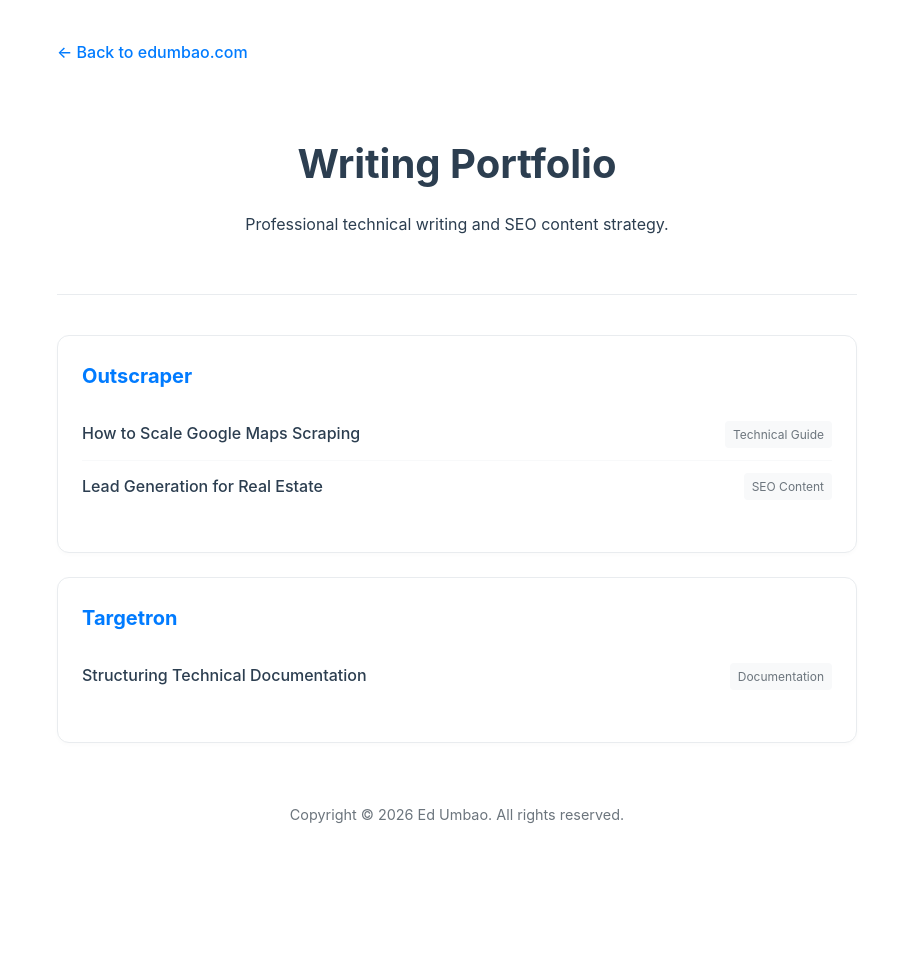
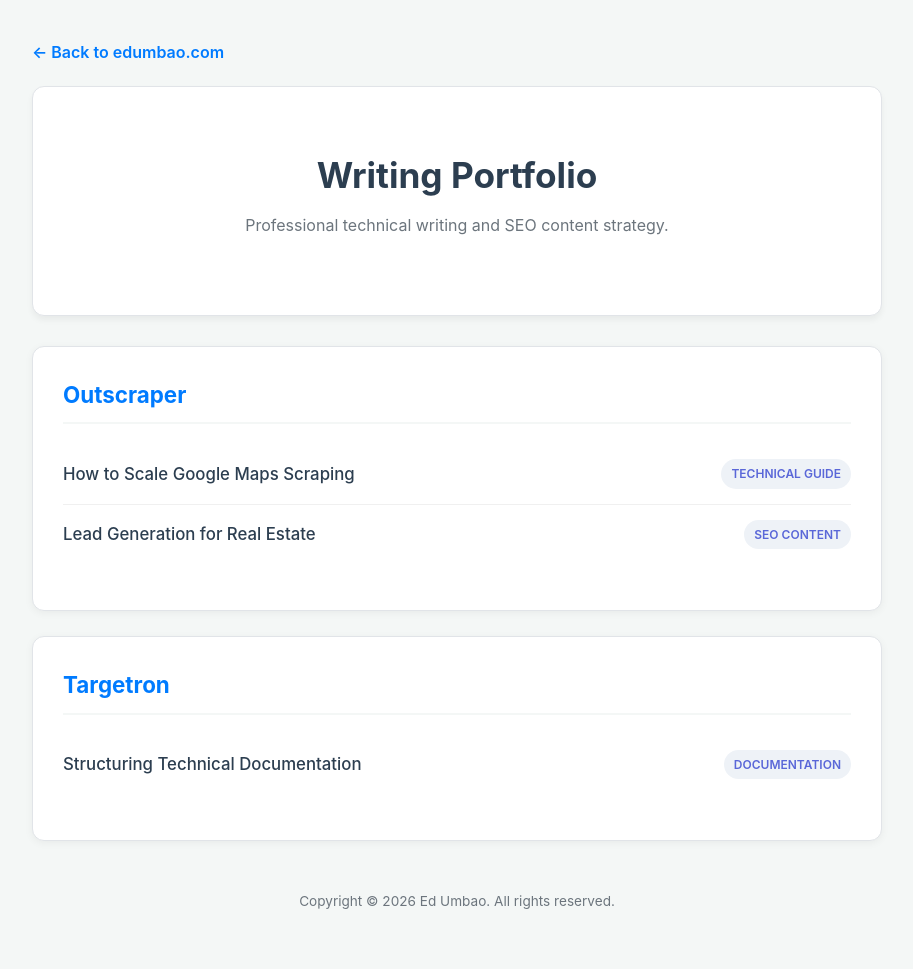
Before and after one commit to edumbao/writing-portfolio, a plain HTML site: page index.html in a window 1280 px wide. Shown: the whole page, without its empty margins (183-1096 px from the left). Before the commit the page ends 880 px from the top, so only its background shows below. Drawn offline with Linux system fonts and the light colour scheme.

Commit message:
Refactor styles for improved layout and design

```diff
--- a/style.css
+++ b/style.css
@@ -2,13 +2,13 @@
     --primary-color: #007bff;
     --text-dark: #2c3e50;
     --text-light: #6c757d;
-    --bg-gray: #f8f9fa;
-    --border-color: #e9ecef;
+    --bg-light: #f4f7f6; /* Subtle gray background */
+    --border-color: #e1e4e8;
 }
 
 body {
     font-family: -apple-system, BlinkMacSystemFont, "Segoe UI", Roboto, sans-serif;
-    background-color: white;
+    background-color: var(--bg-light); /* This removes the "all white" look */
     color: var(--text-dark);
     line-height: 1.6;
     margin: 0;
@@ -16,42 +16,56 @@
 }
 
 .container {
-    max-width: 800px;
-    margin: 0 auto;
-    padding: 40px 20px;
+    max-width: 850px;
+    margin: 40px auto;
+    padding: 0 20px;
 }
 
 .back-link {
     text-decoration: none;
     color: var(--primary-color);
-    font-weight: 500;
+    font-weight: 600;
+    display: inline-block;
+    margin-bottom: 20px;
 }
 
 .hero {
     text-align: center;
-    padding: 40px 0;
-    border-bottom: 1px solid var(--border-color);
-    margin-bottom: 40px;
+    padding: 60px 20px;
+    background: white;
+    border: 1px solid var(--border-color);
+    border-radius: 12px;
+    margin-bottom: 30px;
+    box-shadow: 0 4px 6px rgba(0,0,0,0.05);
 }
 
 .hero h1 {
-    font-size: 2.5rem;
-    margin-bottom: 10px;
+    font-size: 2.2rem;
+    margin: 0;
+    color: var(--text-dark);
+}
+
+.hero p {
+    color: var(--text-light);
+    margin-top: 10px;
 }
 
 .card {
     border: 1px solid var(--border-color);
     border-radius: 12px;
-    padding: 24px;
-    margin-bottom: 24px;
-    background: white;
-    box-shadow: 0 2px 4px rgba(0,0,0,0.02);
+    padding: 30px;
+    margin-bottom: 25px;
+    background: white; /* Cards stay white to contrast with gray background */
+    box-shadow: 0 2px 8px rgba(0,0,0,0.05);
 }
 
 .card-header h2 {
     margin-top: 0;
-    font-size: 1.25rem;
+    font-size: 1.4rem;
     color: var(--primary-color);
+    border-bottom: 2px solid var(--bg-light);
+    padding-bottom: 10px;
+    margin-bottom: 20px;
 }
 
 .article-list {
@@ -63,8 +77,8 @@
     display: flex;
     justify-content: space-between;
     align-items: center;
-    padding: 12px 0;
-    border-bottom: 1px solid var(--bg-gray);
+    padding: 15px 0;
+    border-bottom: 1px solid #f0f0f0;
 }
 
 .article-list li:last-child {
@@ -75,23 +89,28 @@
     text-decoration: none;
     color: var(--text-dark);
     font-weight: 500;
+    font-size: 1.05rem;
 }
 
 .article-list a:hover {
     color: var(--primary-color);
+    text-decoration: underline;
 }
 
 .tag {
-    background: var(--bg-gray);
-    color: var(--text-light);
+    background: #eef2f7;
+    color: #5a67d8;
     font-size: 0.75rem;
-    padding: 4px 8px;
-    border-radius: 4px;
+    padding: 5px 10px;
+    border-radius: 20px;
+    font-weight: 600;
+    text-transform: uppercase;
 }
 
 footer {
     text-align: center;
-    margin-top: 60px;
+    margin-top: 50px;
+    padding-bottom: 40px;
     color: var(--text-light);
-    font-size: 0.9rem;
+    font-size: 0.85rem;
 }
```
